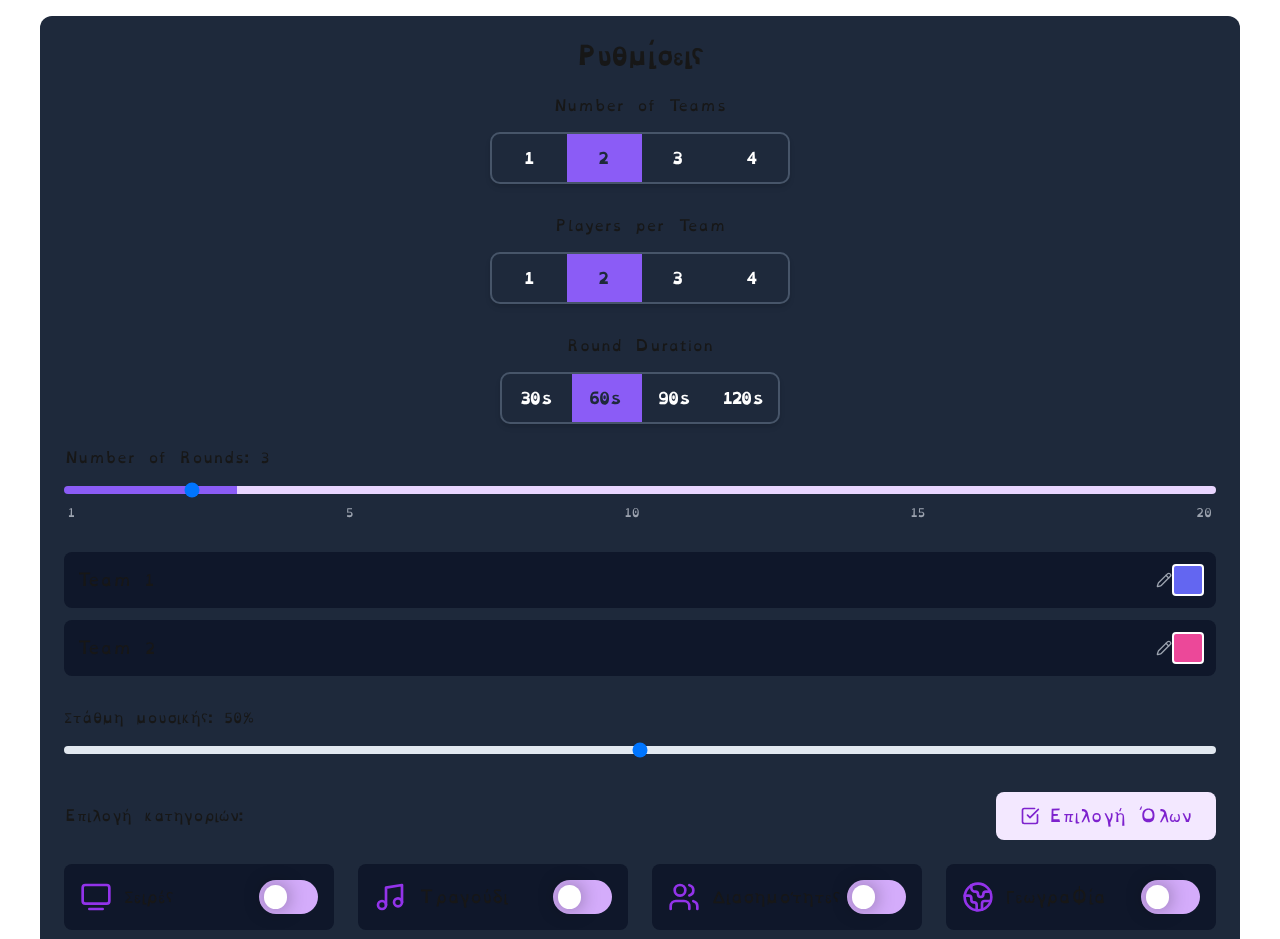
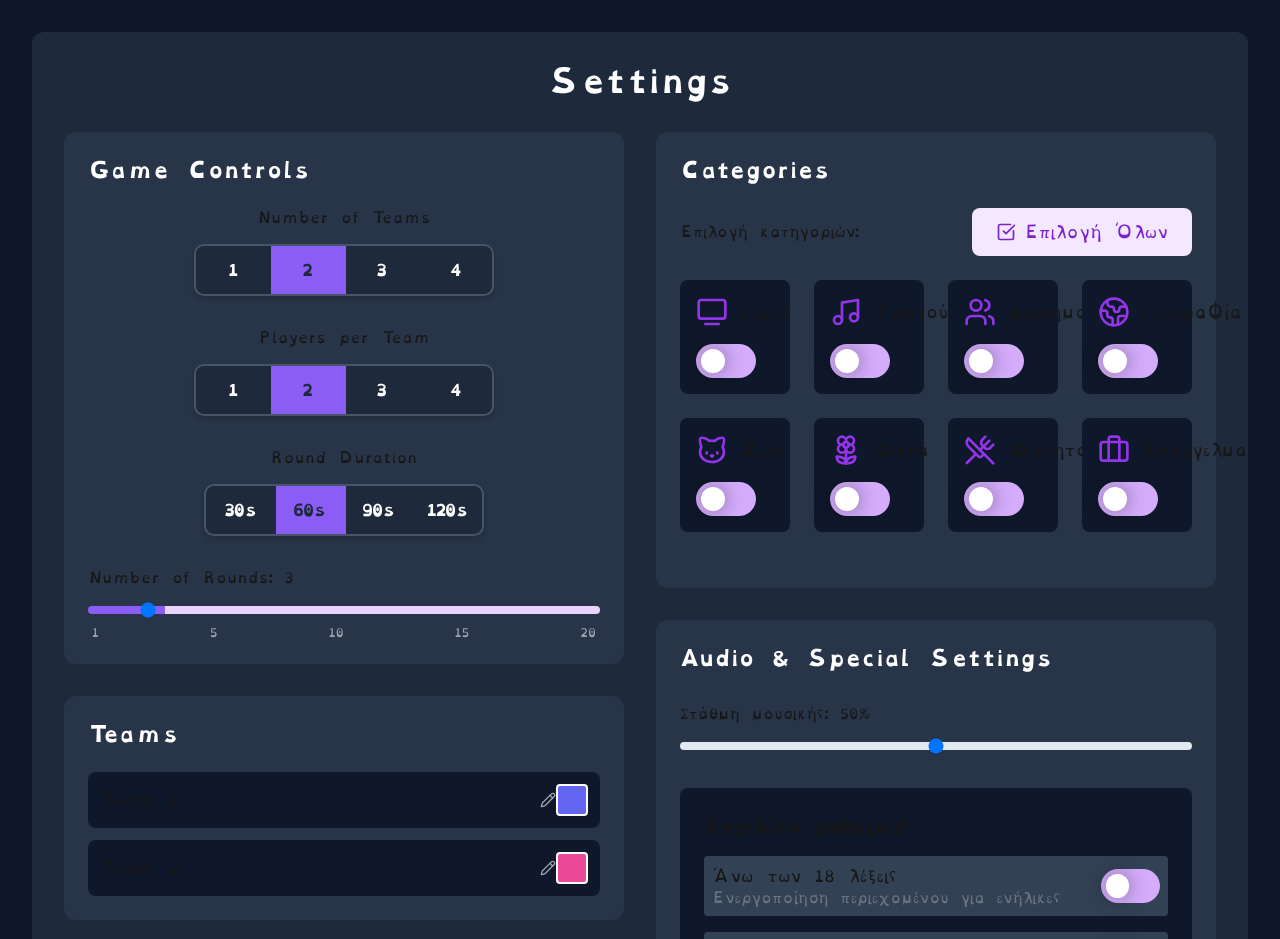
Before and after one commit to pgpavlides/mialexi, a Next.js app: page /settings in a window 1280 px wide. Shown: the top 939 px of the page. Built offline with nearby package versions, Linux system fonts and the light colour scheme.

Commit message:
addition: fullscreen buttons fix setting ui

```diff
--- a/app/globals.css
+++ b/app/globals.css
@@ -53,3 +53,31 @@ body {
 body {
   font-family: 'OpenDyslexic', system-ui, -apple-system, sans-serif;
 }
+
+/* ===== Dark Themed Custom Scrollbar for WebKit Browsers ===== */
+::-webkit-scrollbar {
+  width: 14px;
+  height: 14px;
+}
+
+::-webkit-scrollbar-track {
+  background: #1e1e1e; /* Dark background for the track */
+  border: 1px solid #1e1e1e;
+}
+
+::-webkit-scrollbar-thumb {
+  background: linear-gradient(180deg, #8a2be2, #9b59b6); /* Gradient purple thumb */
+  border-radius: 10px;
+  border: 3px solid #1e1e1e; /* Matches the dark track background */
+  transition: background 0.3s ease;
+}
+
+::-webkit-scrollbar-thumb:hover {
+  background: linear-gradient(180deg, #9b59b6, #af7ac5); /* Lighter gradient on hover */
+}
+
+/* ===== Dark Themed Custom Scrollbar for Firefox ===== */
+* {
+  scrollbar-width: thin;
+  scrollbar-color: #8a2be2 #1e1e1e; /* thumb color, track color */
+}
--- a/app/play/page.jsx
+++ b/app/play/page.jsx
@@ -6,6 +6,8 @@ import { motion } from "framer-motion";
 import { useVantaBackground } from "@/hooks/useVantaBackground";
 import { ArrowLeft } from "lucide-react";
 import { useRouter } from "next/navigation";
+import useFullscreen from '@/hooks/useFullscreen';
+
 
 // Back button component.
 const BackButton = () => {
@@ -57,10 +59,12 @@ const itemVariants = {
 
 export default function Play() {
   const backgroundRef = useVantaBackground();
+  const { FullscreenButton } = useFullscreen();
 
   return (
     <div ref={backgroundRef} className="min-h-screen w-full p-4 md:p-8 relative">
       <BackButton />
+      <FullscreenButton />
 
       <motion.div
         initial={{ opacity: 0, y: -20 }}
--- a/app/play/xoris5/page.jsx
+++ b/app/play/xoris5/page.jsx
@@ -3,7 +3,7 @@
 import React, { useState, useEffect } from "react";
 import { motion, AnimatePresence } from "framer-motion";
 import Link from "next/link";
-import { ArrowLeft } from "lucide-react";
+import { ArrowLeft, Pause, Play } from "lucide-react";
 import { useRouter } from "next/navigation";
 import useGameStore from "@/store/gameStore";
 
@@ -33,12 +33,12 @@ const cardsData = {
 // Animation variants
 const fadeIn = {
   hidden: { opacity: 0 },
-  visible: { opacity: 1 }
+  visible: { opacity: 1 },
 };
 
 const slideUp = {
   hidden: { opacity: 0, y: 50 },
-  visible: { opacity: 1, y: 0 }
+  visible: { opacity: 1, y: 0 },
 };
 
 const scaleIn = {
@@ -49,9 +49,9 @@ const scaleIn = {
     transition: {
       type: "spring",
       stiffness: 300,
-      damping: 25
-    }
-  }
+      damping: 25,
+    },
+  },
 };
 
 const BackButton = ({ onClick }) => (
@@ -70,7 +70,8 @@ const BackButton = ({ onClick }) => (
 );
 
 export default function Xoris5Game() {
-  const { teams, categories, roundDuration, numberOfRounds, updateTeam } = useGameStore();
+  const { teams, categories, roundDuration, numberOfRounds, updateTeam } =
+    useGameStore();
   const router = useRouter();
 
   const [currentTeamIndex, setCurrentTeamIndex] = useState(0);
@@ -80,24 +81,25 @@ export default function Xoris5Game() {
   const totalRounds = teams.length * numberOfRounds;
   const [roundsLeft, setRoundsLeft] = useState(totalRounds);
   const [showConfirmPopup, setShowConfirmPopup] = useState(false);
+  const [isPaused, setIsPaused] = useState(false);
 
+  // Fixed timer logic
   useEffect(() => {
     let timer;
-    if (phase === "playing") {
-      setTimeLeft(roundDuration);
+    if (phase === "playing" && !isPaused) {
       timer = setInterval(() => {
-        setTimeLeft((prev) => {
-          if (prev <= 1) {
+        setTimeLeft((t) => {
+          if (t <= 1) {
             clearInterval(timer);
             setPhase("timeup");
             return 0;
           }
-          return prev - 1;
+          return t - 1;
         });
       }, 1000);
     }
-    return () => timer && clearInterval(timer);
-  }, [phase, roundDuration]);
+    return () => clearInterval(timer);
+  }, [phase, isPaused]);
 
   const getRandomCard = () => {
     const enabledCategories = Object.entries(categories)
@@ -122,13 +124,11 @@ export default function Xoris5Game() {
     }
     setCurrentCard(card);
     setPhase("playing");
-    if (document.documentElement.requestFullscreen) {
-      document.documentElement
-        .requestFullscreen()
-        .catch((err) =>
-          console.error("Error attempting to enable full-screen mode:", err)
-        );
-    }
+    setIsPaused(false);
+  };
+
+  const handlePauseToggle = () => {
+    setIsPaused(!isPaused);
   };
 
   const handleSkip = () => {
@@ -156,12 +156,10 @@ export default function Xoris5Game() {
     setRoundsLeft((prev) => prev - 1);
     if (roundsLeft - 1 <= 0) {
       setPhase("finished");
-      if (document.exitFullscreen) {
-        document.exitFullscreen();
-      }
     } else {
       setCurrentTeamIndex((prev) => (prev + 1) % teams.length);
       setPhase("ready");
+      setTimeLeft(roundDuration);
     }
   };
 
@@ -170,8 +168,7 @@ export default function Xoris5Game() {
   };
 
   const handleConfirmBack = () => {
-
-    router.push('/play');
+    router.push("/play");
   };
 
   const handleCancelBack = () => {
@@ -187,6 +184,51 @@ export default function Xoris5Game() {
     return "1.5rem";
   };
 
+  const PauseButton = () => (
+    <motion.button
+      onClick={handlePauseToggle}
+      className="fixed top-4 right-4 z-50 w-12 h-12 flex items-center justify-center
+                 bg-purple-500/20 hover:bg-purple-500/30 backdrop-blur-sm
+                 rounded-full transition-colors duration-300"
+      whileHover={{ scale: 1.1 }}
+      whileTap={{ scale: 0.9 }}
+    >
+      {isPaused ? (
+        <Play className="w-6 h-6 text-purple-200" />
+      ) : (
+        <Pause className="w-6 h-6 text-purple-200" />
+      )}
+    </motion.button>
+  );
+
+  const PauseScreen = () => (
+    <motion.div
+      initial={{ opacity: 0 }}
+      animate={{ opacity: 1 }}
+      exit={{ opacity: 0 }}
+      className="fixed inset-0 bg-black/80 backdrop-blur-sm z-40
+                 flex items-center justify-center"
+    >
+      <motion.div
+        initial={{ scale: 0.9, opacity: 0 }}
+        animate={{ scale: 1, opacity: 1 }}
+        exit={{ scale: 0.9, opacity: 0 }}
+        className="bg-slate-800 p-8 rounded-xl text-center max-w-md mx-4"
+      >
+        <h2 className="text-3xl font-bold text-white mb-6">Game Paused</h2>
+        <motion.button
+          onClick={handlePauseToggle}
+          className="px-8 py-4 bg-purple-500 text-white rounded-lg
+                    hover:bg-purple-600 transition-colors text-xl"
+          whileHover={{ scale: 1.05 }}
+          whileTap={{ scale: 0.95 }}
+        >
+          Resume Game
+        </motion.button>
+      </motion.div>
+    </motion.div>
+  );
+
   const titleFontSize =
     currentCard && currentCard.word ? getTitleFontSize(currentCard.word) : "4rem";
 
@@ -198,8 +240,11 @@ export default function Xoris5Game() {
       className="h-screen w-full relative flex flex-col items-center justify-center p-4 bg-slate-900"
     >
       <BackButton onClick={handleBackClick} />
+      {phase === "playing" && <PauseButton />}
 
-      <AnimatePresence mode="wait">
+      <AnimatePresence>
+        {isPaused && <PauseScreen />}
+
         {showConfirmPopup && (
           <motion.div
             initial={{ opacity: 0 }}
@@ -276,7 +321,6 @@ export default function Xoris5Game() {
             exit="hidden"
             className="w-full max-w-2xl h-[calc(100vh-120px)] flex flex-col justify-between px-4"
           >
-            {/* Top Section with Timer */}
             <motion.div
               className="h-1.5 rounded-full bg-indigo-500 mb-4 origin-left"
               initial={{ width: "100%" }}
@@ -284,12 +328,10 @@ export default function Xoris5Game() {
               transition={{ ease: "linear", duration: 1 }}
             />
 
-            {/* Middle Section with Card */}
             <motion.div
               variants={scaleIn}
               className="bg-white bg-opacity-10 p-6 rounded-xl text-center text-white flex flex-col gap-4 min-h-[300px] mb-4"
             >
-              {/* Main Word Section */}
               <motion.div
                 variants={slideUp}
                 className="border-b-2 border-white pb-4 mb-4"
@@ -302,7 +344,6 @@ export default function Xoris5Game() {
                 </h1>
               </motion.div>
 
-              {/* Forbidden Words Section */}
               <motion.div className="flex flex-col gap-3">
                 {currentCard.forbidden.map((word, index) => (
                   <motion.p
@@ -318,7 +359,6 @@ export default function Xoris5Game() {
               </motion.div>
             </motion.div>
 
-            {/* Bottom Section with Timer and Buttons */}
             <motion.div
               variants={slideUp}
               className="flex flex-col gap-4 mt-auto"
@@ -326,7 +366,10 @@ export default function Xoris5Game() {
               <div className="text-center">
                 <motion.span
                   animate={{ scale: timeLeft <= 10 ? [1, 1.1, 1] : 1 }}
-                  transition={{ repeat: timeLeft <= 10 ? Infinity : 0, duration: 0.5 }}
+                  transition={{
+                    repeat: timeLeft <= 10 ? Infinity : 0,
+                    duration: 0.5,
+                  }}
                   className="text-2xl text-white"
                 >
                   Time Left: {timeLeft}s
@@ -364,10 +407,7 @@ export default function Xoris5Game() {
             exit="hidden"
             className="text-center"
           >
-            <motion.h1
-              variants={slideUp}
-              className="text-5xl text-white mb-4"
-            >
+            <motion.h1 variants={slideUp} className="text-5xl text-white mb-4">
               TIME'S UP!
             </motion.h1>
             <motion.button
@@ -391,16 +431,10 @@ export default function Xoris5Game() {
             exit="hidden"
             className="text-center"
           >
-            <motion.h1
-              variants={slideUp}
-              className="text-5xl text-white mb-4"
-            >
+            <motion.h1 variants={slideUp} className="text-5xl text-white mb-4">
               Game Over
             </motion.h1>
-            <motion.h2
-              variants={slideUp}
-              className="text-3xl text-white mb-4"
-            >
+            <motion.h2 variants={slideUp} className="text-3xl text-white mb-4">
               Final Scores
             </motion.h2>
             <motion.ul
@@ -415,7 +449,7 @@ export default function Xoris5Game() {
                   transition={{ delay: index * 0.1 }}
                   className="text-2xl mb-2"
                 >
-                   {team.name}: {team.score || 0} points
+                  {team.name}: {team.score || 0} points
                 </motion.li>
               ))}
             </motion.ul>
@@ -424,9 +458,6 @@ export default function Xoris5Game() {
               whileHover={{ scale: 1.05 }}
               whileTap={{ scale: 0.95 }}
               onClick={() => {
-                if (document.exitFullscreen) {
-                  document.exitFullscreen();
-                }
                 window.location.reload();
               }}
               className="px-8 py-4 text-2xl bg-indigo-500 text-white rounded-lg hover:bg-indigo-600 transition-colors"
--- a/app/settings/CategorySelector.jsx
+++ b/app/settings/CategorySelector.jsx
@@ -51,7 +51,8 @@ const CategorySelector = ({
               return (
                 <div
                   key={key}
-                  className="flex items-center p-4 bg-slate-900 rounded-lg hover:bg-slate-950 transition-colors"
+                  // Default: flex-row for mobile; Desktop (lg) becomes flex-col
+                  className="flex items-center lg:flex-col lg:items-start p-4 bg-slate-900 rounded-lg hover:bg-slate-950 transition-colors"
                 >
                   <div className="flex items-center flex-1 space-x-3">
                     {IconComponent && (
@@ -59,6 +60,8 @@ const CategorySelector = ({
                     )}
                     <span className="text-base">{label}</span>
                   </div>
+                  {/* On desktop, add margin on top so the toggle sits below the name */}
+                  <div className="lg:mt-4">
                     <label className={styles.switch}>
                       <input
                         type="checkbox"
@@ -68,6 +71,7 @@ const CategorySelector = ({
                       <span className={styles.slider}></span>
                     </label>
                   </div>
+                </div>
               );
             })}
       </div>
--- a/app/settings/page.jsx
+++ b/app/settings/page.jsx
@@ -1,3 +1,4 @@
+// app/settings/page.jsx
 "use client";
 
 import React, { useState } from "react";
@@ -59,11 +60,17 @@ export default function Settings() {
   };
 
   return (
-    <div className="flex flex-col items-center justify-center min-h-screen p-4">
-      <div className="bg-slate-800 backdrop-blur-sm p-6 rounded-xl w-full max-w-[95%] xl:max-w-[1200px] 2xl:max-w-[1400px]">
-        <h2 className="text-2xl font-bold mb-6 text-center">Ρυθμίσεις</h2>
+    <div className="flex flex-col items-center justify-center min-h-screen p-4 md:p-8 bg-slate-900">
+      <div className="bg-slate-800 backdrop-blur-sm p-6 md:p-8 rounded-xl w-full max-w-[95%] xl:max-w-[1800px]">
+        <h2 className="text-2xl md:text-3xl font-bold mb-8 text-center text-white">Settings</h2>
 
-        {/* Team Controls */}
+        <div className="grid grid-cols-1 lg:grid-cols-2 gap-8">
+          {/* Left Column */}
+          <div className="space-y-8">
+            {/* Game Controls Section */}
+            <div className="bg-slate-700/50 rounded-xl p-6">
+              <h3 className="text-xl font-semibold mb-6 text-white">Game Controls</h3>
+              <div className="space-y-8">
                 <TeamControls
                   numberOfTeams={numberOfTeams}
                   setNumberOfTeams={setNumberOfTeams}
@@ -73,28 +80,30 @@ export default function Settings() {
                   setRoundDuration={setRoundDuration}
                   styles={styles}
                 />
-
-        {/* Rounds Slider */}
                 <RoundsSlider
                   numberOfRounds={numberOfRounds}
                   setNumberOfRounds={setNumberOfRounds}
                 />
+              </div>
+            </div>
 
-        {/* Team List */}
+            {/* Teams Section */}
+            <div className="bg-slate-700/50 rounded-xl p-6">
+              <h3 className="text-xl font-semibold mb-6 text-white">Teams</h3>
               <TeamList
                 teams={teams}
                 editingTeamId={editingTeamId}
                 setEditingTeamId={setEditingTeamId}
                 updateTeam={updateTeam}
               />
+            </div>
+          </div>
 
-        {/* Music Volume Slider */}
-        <MusicVolumeSlider
-          musicVolume={musicVolume}
-          setMusicVolume={setMusicVolume}
-        />
-
-        {/* Category Selector */}
+          {/* Right Column */}
+          <div className="space-y-8">
+            {/* Categories Section */}
+            <div className="bg-slate-700/50 rounded-xl p-6">
+              <h3 className="text-xl font-semibold mb-6 text-white">Categories</h3>
               <CategorySelector
                 categories={categories}
                 toggleCategory={toggleCategory}
@@ -102,8 +111,16 @@ export default function Settings() {
                 categoryLabels={categoryLabels}
                 styles={styles}
               />
+            </div>
 
-        {/* Special Settings */}
+            {/* Audio & Special Settings Section */}
+            <div className="bg-slate-700/50 rounded-xl p-6">
+              <h3 className="text-xl font-semibold mb-6 text-white">Audio & Special Settings</h3>
+              <div className="space-y-6">
+                <MusicVolumeSlider
+                  musicVolume={musicVolume}
+                  setMusicVolume={setMusicVolume}
+                />
                 <SpecialSettings
                   noAds={noAds}
                   setNoAds={setNoAds}
@@ -111,13 +128,17 @@ export default function Settings() {
                   handleCategoryChange={handleCategoryChange}
                   styles={styles}
                 />
+              </div>
+            </div>
+          </div>
+        </div>
 
         {/* Back Button */}
         <button
           onClick={() => router.back()}
-          className="w-full mt-4 px-4 py-2 bg-indigo-600 text-white rounded-lg hover:bg-indigo-700"
+          className="w-full mt-8 px-6 py-3 bg-indigo-600 text-white rounded-lg hover:bg-indigo-700 transition-colors"
         >
-          Επιστροφή στην αρχική
+          Return to Main Menu
         </button>
       </div>
 
--- a/components/MainMenu.jsx
+++ b/components/MainMenu.jsx
@@ -1,32 +1,16 @@
 "use client";
 
-import { useState, useEffect } from 'react';
 import Link from 'next/link';
 import Image from 'next/image';
 import { motion } from 'framer-motion';
 import { useVantaBackground } from '@/hooks/useVantaBackground';
-import { Play, Settings, Info, Maximize, Minimize } from 'lucide-react';
+import useFullscreen from '@/hooks/useFullscreen';
+import { Play, Settings, Info } from 'lucide-react';
 
 export default function MainMenu() {
   const backgroundRef = useVantaBackground();
-  const [isFullscreen, setIsFullscreen] = useState(false);
+  const { FullscreenButton } = useFullscreen();
 
-  useEffect(() => {
-    const handleFullscreenChange = () => {
-      setIsFullscreen(!!document.fullscreenElement);
-    };
-
-    document.addEventListener('fullscreenchange', handleFullscreenChange);
-    return () => document.removeEventListener('fullscreenchange', handleFullscreenChange);
-  }, []);
-
-  const toggleFullscreen = () => {
-    if (!document.fullscreenElement) {
-      document.documentElement.requestFullscreen();
-    } else {
-      document.exitFullscreen();
-    }
-  };
 
   const containerVariants = {
     hidden: { opacity: 0 },
@@ -68,22 +52,7 @@ export default function MainMenu() {
 
   return (
     <div ref={backgroundRef} className="relative min-h-screen overflow-hidden">
-      <motion.button
-        onClick={toggleFullscreen}
-        className="fixed top-4 right-4 z-50 w-12 h-12 flex items-center justify-center
-                   bg-purple-500/20 hover:bg-purple-500/30 backdrop-blur-sm
-                   rounded-full transition-colors duration-300"
-        whileHover={{ scale: 1.1 }}
-        whileTap={{ scale: 0.9 }}
-        initial={{ opacity: 0 }}
-        animate={{ opacity: 1 }}
-      >
-        {isFullscreen ? (
-          <Minimize className="w-6 h-6 text-purple-200" />
-        ) : (
-          <Maximize className="w-6 h-6 text-purple-200" />
-        )}
-      </motion.button>
+      <FullscreenButton className="!right-4 !left-auto" />
 
       <motion.div
         className="relative z-10 flex flex-col items-center justify-center min-h-screen p-4"
--- /dev/null
+++ b/hooks/useFullscreen.js
@@ -0,0 +1,60 @@
+// hooks/useFullscreen.js
+import { useState, useEffect } from 'react';
+import { motion } from 'framer-motion';
+import { Maximize, Minimize } from 'lucide-react';
+
+const useFullscreen = () => {
+  const [isFullscreen, setIsFullscreen] = useState(false);
+
+  useEffect(() => {
+    const handleFullscreenChange = () => {
+      setIsFullscreen(!!document.fullscreenElement);
+    };
+
+    document.addEventListener('fullscreenchange', handleFullscreenChange);
+    return () => document.removeEventListener('fullscreenchange', handleFullscreenChange);
+  }, []);
+
+  const toggleFullscreen = () => {
+    if (!document.fullscreenElement) {
+      document.documentElement.requestFullscreen().catch((err) => {
+        console.error('Error attempting to enable fullscreen:', err);
+      });
+    } else {
+      document.exitFullscreen().catch((err) => {
+        console.error('Error attempting to exit fullscreen:', err);
+      });
+    }
+  };
+
+  const FullscreenButton = ({ className = '', iconClassName = '' }) => {
+    return (
+      <motion.button
+        onClick={toggleFullscreen}
+        className={`fixed right-4 top-4 z-50 w-12 h-12 flex items-center justify-center
+                   bg-purple-500/20 hover:bg-purple-500/30 backdrop-blur-sm
+                   rounded-full transition-colors duration-300
+                   ${className}`.trim()}
+        style={{ position: 'fixed', right: '1rem', top: '1rem' }}
+        whileHover={{ scale: 1.1 }}
+        whileTap={{ scale: 0.9 }}
+        initial={{ opacity: 0 }}
+        animate={{ opacity: 1 }}
+      >
+        {isFullscreen ? (
+          <Minimize className={`w-6 h-6 text-purple-200 ${iconClassName}`.trim()} />
+        ) : (
+          <Maximize className={`w-6 h-6 text-purple-200 ${iconClassName}`.trim()} />
+        )}
+      </motion.button>
+    );
+  };
+
+  return {
+    isFullscreen,
+    toggleFullscreen,
+    FullscreenButton
+  };
+};
+
+export default useFullscreen;
```
Also changed, not shown: app/manifest.json (deleted), 1 other file (tests, documents, lock files or other folders). Lines whose indentation alone changed are shown as unchanged.
